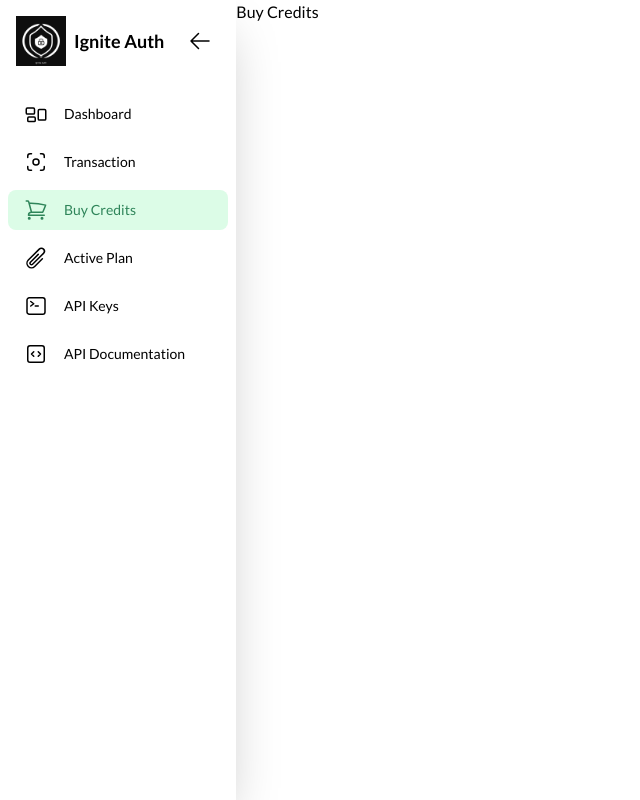
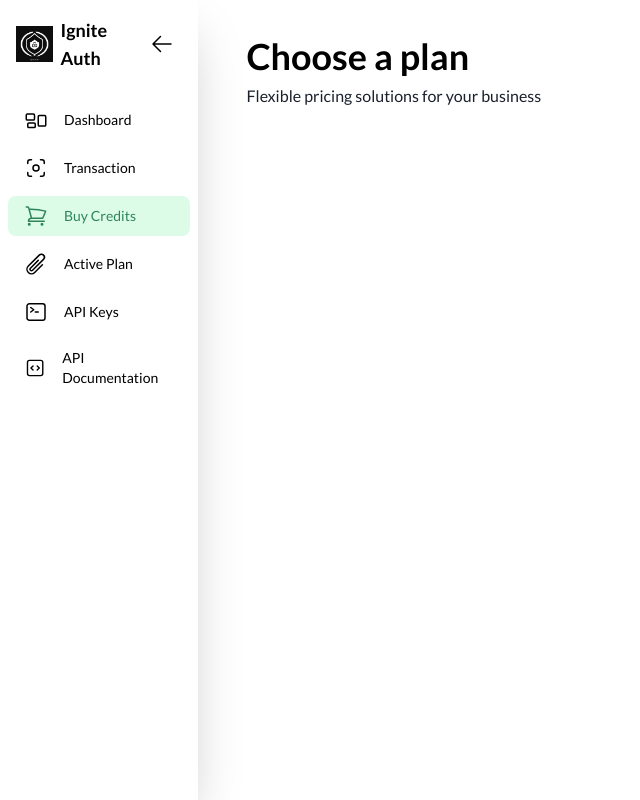
Before and after one commit to abhinnvyas/ignite-auth, a Next.js app: page /user/buycredits in a window 1280 px wide. Shown: the whole page, without its empty margins (0-640 px from the left). Built offline with nearby package versions, Linux system fonts and the light colour scheme.

Commit message:
Started creating the buyCredits

```diff
--- a/app/user/buycredits/page.js
+++ b/app/user/buycredits/page.js
@@ -1,14 +1,13 @@
+import Section1 from "@/components/Buy Credits/Section1";
 import Sidebar from "@/components/Sidebar/Sidebar";
 import React from "react";
 
 function pages() {
   return (
-    <div className="flex">
-      <div>
-        <Sidebar Active={"buycredits"} />
-      </div>
-      <main>
-        <div>Buy Credits</div>
+    <div className="flex space-x-4 w-full">
+      <Sidebar Active={"buycredits"} />
+      <main className="w-full px-4 h-screen overflow-y-scroll">
+        <Section1 />
       </main>
     </div>
   );
--- /dev/null
+++ b/components/Buy Credits/Section1.jsx
@@ -0,0 +1,18 @@
+import React from "react";
+
+function Section1() {
+  return (
+    <div className={`text-my_primary  p-4  mt-5 `}>
+      <h1 className="text-lg md:text-2xl lg:text-4xl font-semibold">
+        Choose a plan
+      </h1>
+      <h1
+        className={`text-md md:text-md lg:text-md font-normal mt-2  text-my_light`}
+      >
+        Flexible pricing solutions for your business
+      </h1>
+    </div>
+  );
+}
+
+export default Section1;
```
